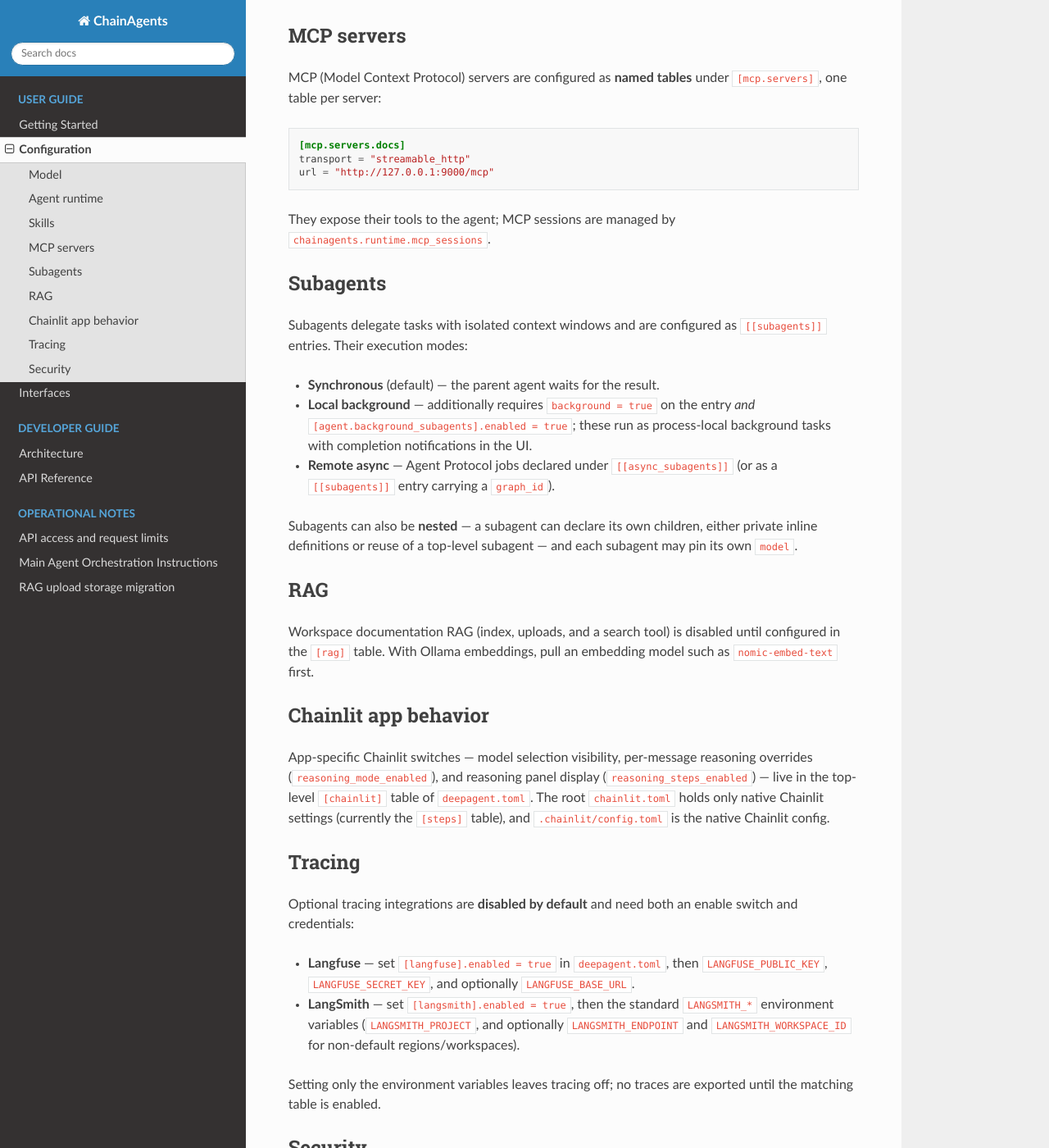
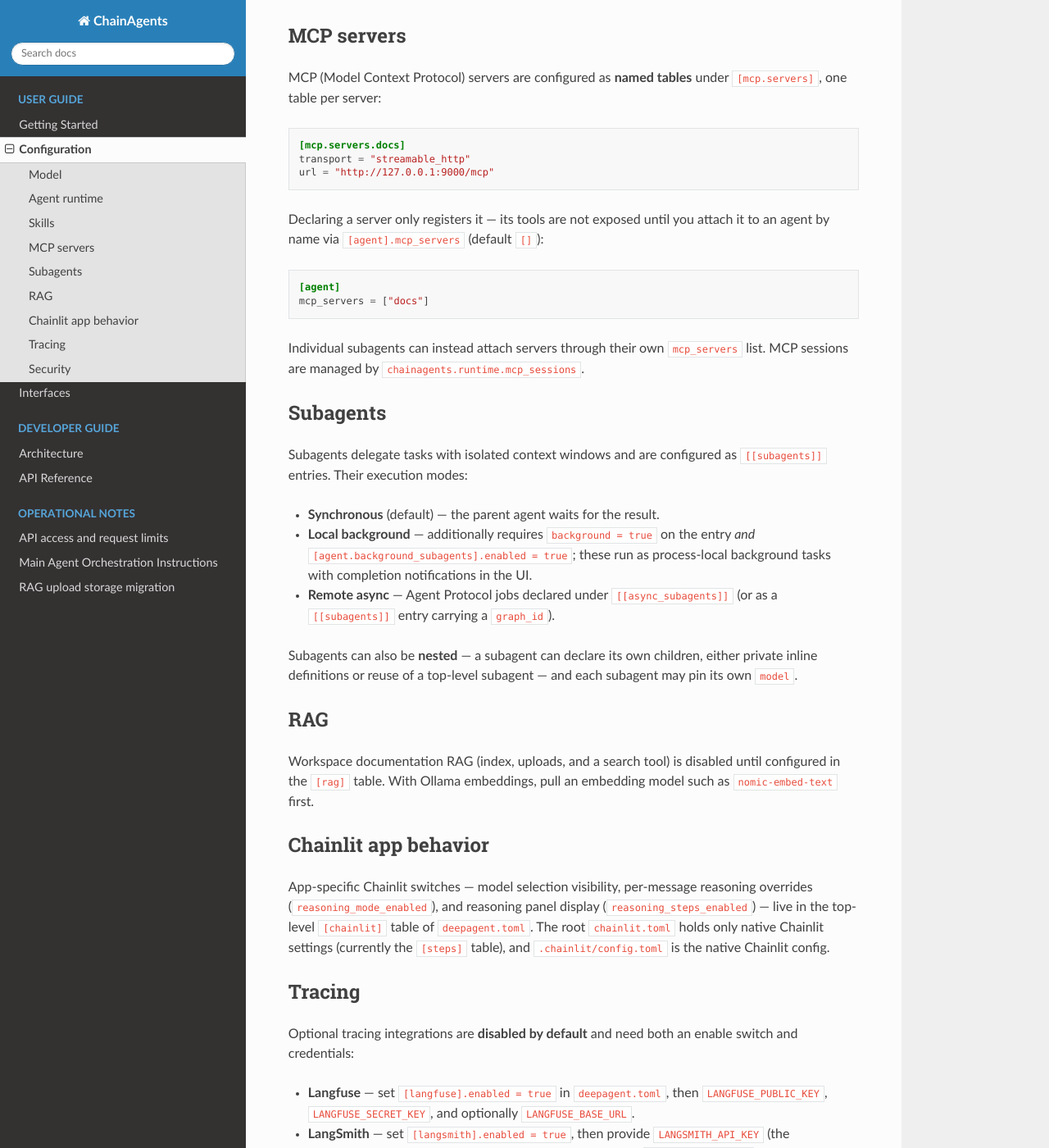
Before and after one commit to AminMahpour/ChainAgents, a Sphinx documentation site: the page built from docs/configuration.md, in a window 1280 px wide and 1400 px high, scrolled down 1389 px. Shown: the whole window at 82% size. Built offline with Sphinx 7.4.7 and the Read the Docs theme 3.1.0, drawn with Linux system fonts in a browser that asks for light colours; some of the changed text lies outside the part shown.

Commit message:
Fix MCP attachment, LangSmith key, persistence, LM Studio, and LangGraph parity docs
- Require LANGSMITH_API_KEY for LangSmith tracing, not just routing vars
- Show the required [agent].mcp_servers attachment (default empty) for MCP
- Scope the shared TurnRunner pipeline claim to Chainlit/CLI/TUI/FastAPI;
  the LangGraph Agent Server builds graphs directly
- Note that [agent].state = stateless skips Postgres persistence entirely
- Require a matching [model].name when switching to LM Studio /
  OpenAI-compatible servers

````diff
--- a/docs/configuration.md
+++ b/docs/configuration.md
@@ -69,7 +69,16 @@ transport = "streamable_http"
 url = "http://127.0.0.1:9000/mcp"
 ```
 
-They expose their tools to the agent; MCP sessions are managed by
+Declaring a server only registers it — its tools are not exposed until you
+attach it to an agent by name via `[agent].mcp_servers` (default `[]`):
+
+```toml
+[agent]
+mcp_servers = ["docs"]
+```
+
+Individual subagents can instead attach servers through their own
+`mcp_servers` list. MCP sessions are managed by
 `chainagents.runtime.mcp_sessions`.
 
 ## Subagents
@@ -111,10 +120,11 @@ enable switch and credentials:
 - **Langfuse** — set `[langfuse].enabled = true` in `deepagent.toml`, then
   `LANGFUSE_PUBLIC_KEY`, `LANGFUSE_SECRET_KEY`, and optionally
   `LANGFUSE_BASE_URL`.
-- **LangSmith** — set `[langsmith].enabled = true`, then the standard
-  `LANGSMITH_*` environment variables (`LANGSMITH_PROJECT`, and optionally
-  `LANGSMITH_ENDPOINT` and `LANGSMITH_WORKSPACE_ID` for non-default
-  regions/workspaces).
+- **LangSmith** — set `[langsmith].enabled = true`, then provide
+  `LANGSMITH_API_KEY` (the authentication credential the SDK client is
+  built from) plus `LANGSMITH_PROJECT`; `LANGSMITH_ENDPOINT` and
+  `LANGSMITH_WORKSPACE_ID` are optional routing settings for non-default
+  regions/workspaces.
 
 Setting only the environment variables leaves tracing off; no traces are
 exported until the matching table is enabled.
````
Also changed, not shown: docs/getting_started.md (+7 -3 lines), docs/interfaces.md (+7 -3 lines).
